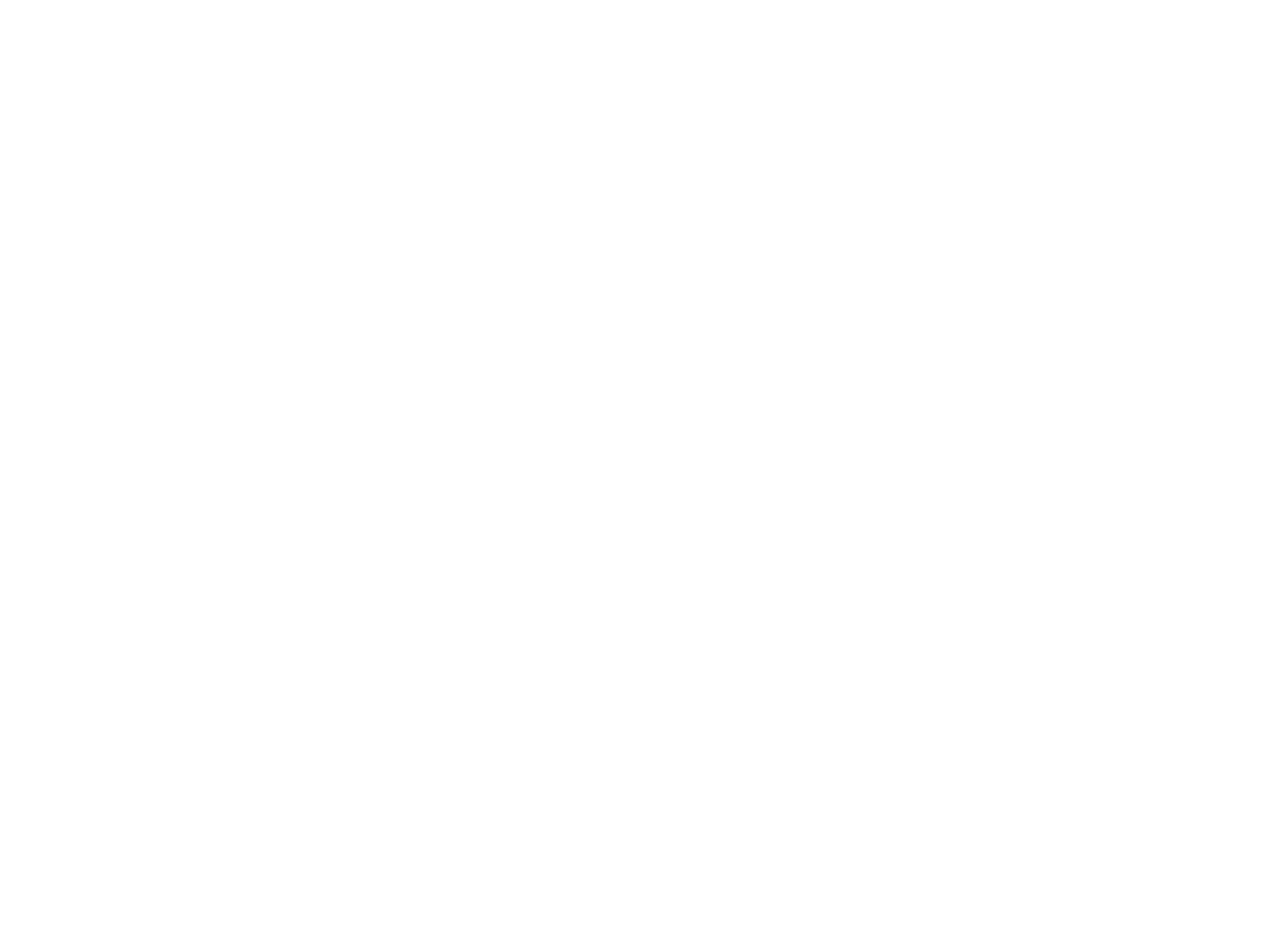
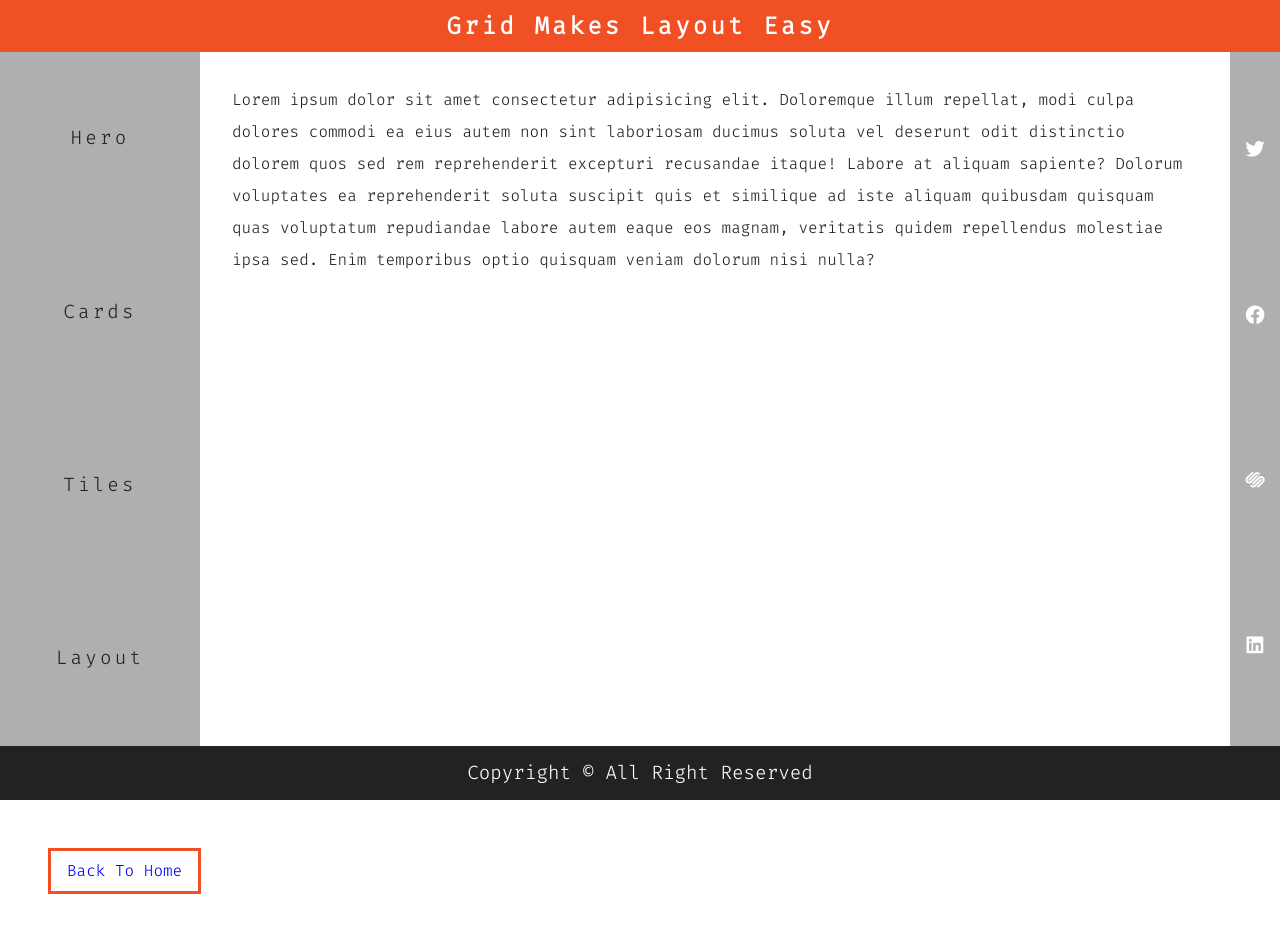
Before and after one commit to APdrone/grid-mini-projects, a plain HTML site: page layout.html in a window 1280 px wide. Before the commit the page ends 800 px from the top, so only its background shows below. Drawn offline with Linux system fonts and the light colour scheme.

Commit message:
adding layout project

```diff
--- a/layout.html
+++ b/layout.html
@@ -0,0 +1,57 @@
+<!DOCTYPE html>
+<html lang="en">
+  <head>
+    <meta charset="UTF-8" />
+    <meta http-equiv="X-UA-Compatible" content="IE=edge" />
+    <meta name="viewport" content="width=device-width, initial-scale=1.0" />
+    <title>tiles</title>
+    <link rel="preconnect" href="https://fonts.googleapis.com" />
+    <link rel="preconnect" href="https://fonts.gstatic.com" crossorigin />
+    <link
+      href="https://fonts.googleapis.com/css2?family=Fira+Code:wght@300&family=Inter:wght@400;500;700&family=Poppins:ital,wght@0,300;0,400;0,500;0,600;0,700;0,800;1,200&family=Rubik:wght@400;500;700&display=swap"
+      rel="stylesheet"
+    />
+    <link rel="stylesheet" href="fontawesome-free-5.9.0-web/css/all.min.css" />
+    <link rel="stylesheet" href="./style.css" />
+  </head>
+
+  <body>
+    <main class="main">
+      <header class="header">
+        <h2>grid makes layout easy</h2>
+      </header>
+      <nav class="navbar">
+        <ul>
+          <li><a href="hero.html">hero</a></li>
+          <li><a href="cards.html">cards</a></li>
+          <li><a href="tiles.html">tiles</a></li>
+          <li><a href="layout.html">layout</a></li>
+        </ul>
+      </nav>
+      <section class="content">
+        <p>
+          Lorem ipsum dolor sit amet consectetur adipisicing elit. Doloremque
+          illum repellat, modi culpa dolores commodi ea eius autem non sint
+          laboriosam ducimus soluta vel deserunt odit distinctio dolorem quos
+          sed rem reprehenderit excepturi recusandae itaque! Labore at aliquam
+          sapiente? Dolorum voluptates ea reprehenderit soluta suscipit quis et
+          similique ad iste aliquam quibusdam quisquam quas voluptatum
+          repudiandae labore autem eaque eos magnam, veritatis quidem
+          repellendus molestiae ipsa sed. Enim temporibus optio quisquam veniam
+          dolorum nisi nulla?
+        </p>
+      </section>
+      <section class="sidebar">
+        <span><i class="fab fa-twitter"></i></span>
+        <span><i class="fab fa-facebook"></i></span>
+        <span><i class="fab fa-squarespace"></i></span>
+        <span><i class="fab fa-linkedin"></i></span>
+      </section>
+      <div class="footer">
+        <p>Copyright &#169; All right reserved</p>
+      </div>
+    </main>
+
+    <a href="index.html" class="btn">back to Home</a>
+  </body>
+</html>
--- a/style.css
+++ b/style.css
@@ -204,3 +204,192 @@ p {
     grid-template-columns: repeat(3, 1fr);
   }
 } */
+
+/* cards project*/
+
+.tiles {
+  padding: 4rem 0;
+}
+
+.tiles-center {
+  width: 90vw;
+  max-width: 1170px;
+  margin: 2rem auto;
+  display: grid;
+  row-gap: 2rem;
+}
+
+@media screen and (min-width: 768px) {
+  .tiles-center {
+    grid-template-columns: 1fr 1fr;
+    column-gap: 2rem;
+  }
+}
+
+@media screen and (min-width: 992px) {
+  .tiles-center {
+    grid-template-columns: repeat(3, 1fr);
+  }
+}
+
+@media screen and (min-width: 1170px) {
+  .tiles-center {
+    grid-template-columns: repeat(4, 1fr);
+    grid-template-rows: repeat(5, 200px);
+    grid-template-areas:
+      'a a a b '
+      'a a a c '
+      'd d d d '
+      'e f f f '
+      'e g h i';
+  }
+  .tiles img {
+    height: 100%;
+    object-fit: cover;
+  }
+  .tile-1 {
+    grid-area: a;
+  }
+  .tile-2 {
+    grid-area: b;
+  }
+  .tile-3 {
+    grid-area: c;
+  }
+  .tile-4 {
+    grid-area: d;
+  }
+  .tile-5 {
+    grid-area: e;
+  }
+  .tile-6 {
+    grid-area: f;
+  }
+  .tile-7 {
+    grid-area: g;
+  }
+  .tile-8 {
+    grid-area: h;
+  }
+  .tile-9 {
+    grid-area: i;
+  }
+}
+
+/* layout project */
+
+.header {
+  background: var(--primaryColor);
+  color: var(--mainWhite);
+  text-align: center;
+  padding: 0.5rem 0;
+}
+
+.navbar {
+  background: var(--darkGrey);
+}
+
+.navbar li {
+  list-style-type: none;
+}
+
+.navbar a {
+  padding: 1rem;
+  display: inline-block;
+  text-transform: capitalize;
+  letter-spacing: var(--mainSpacing);
+  font-size: 1.2rem;
+  color: var(--mainBlack);
+  transition: var(--mainTransition);
+}
+
+.navbar a:hover {
+  color: var(--mainWhite);
+}
+
+.content {
+  padding: 2rem;
+}
+
+.content p {
+  font-size: 1rem;
+}
+
+.sidebar {
+  background: var(--primaryColor);
+  padding: 1rem 0;
+  display: grid;
+  grid-template-columns: repeat(4, 1fr);
+  justify-items: center;
+  color: var(--mainWhite);
+  font-size: 1.2rem;
+}
+
+.footer {
+  text-align: center;
+  color: var(--mainWhite);
+  background: var(--mainBlack);
+  padding: 0.5rem 0;
+  text-transform: capitalize;
+  font-size: 1.2rem;
+}
+
+.footer p {
+  font-size: 1.2rem;
+}
+
+.main {
+  min-height: 100vh;
+  display: grid;
+  grid-template-columns: 1fr;
+  grid-template-rows: auto auto 1fr auto auto;
+}
+
+@media screen and (min-width: 768px) {
+  .navbar ul {
+    display: grid;
+    grid-template-columns: repeat(4, 1fr);
+    justify-items: center;
+  }
+}
+
+@media screen and (min-width: 768px) {
+  .main {
+    grid-template-columns: [start] 200px [col-1-end] 1fr [col-2-end] 50px [end];
+    grid-template-rows: [start] auto [row-1-end] 1fr [row-2-end] auto [end];
+  }
+  .header {
+    grid-column: start/end;
+    grid-row: start/row-1-end;
+  }
+  .navbar {
+    grid-column: start/col-1-end;
+    grid-row: row-1-end/row-2-end;
+  }
+  .content {
+    grid-column: col-1-end/col-2-end;
+    grid-row: row-1-end/row-2-end;
+  }
+  .sidebar {
+    grid-column: col-2-end/end;
+    grid-row: row-1-end/row-2-end;
+  }
+  .footer {
+    grid-column: start/end;
+    grid-row: row-2-end/end;
+  }
+
+  .navbar ul {
+    display: grid;
+    grid-template-columns: 1fr;
+    align-items: center;
+    min-height: 100%;
+  }
+  .sidebar {
+    display: grid;
+    grid-template-columns: 1fr;
+    align-items: center;
+    min-height: 100%;
+    background: var(--darkGrey);
+  }
+}
```
Also changed, not shown: cards.html (+8 -0 lines), hero.html (+8 -0 lines), tiles.html (+35 -0 lines).
